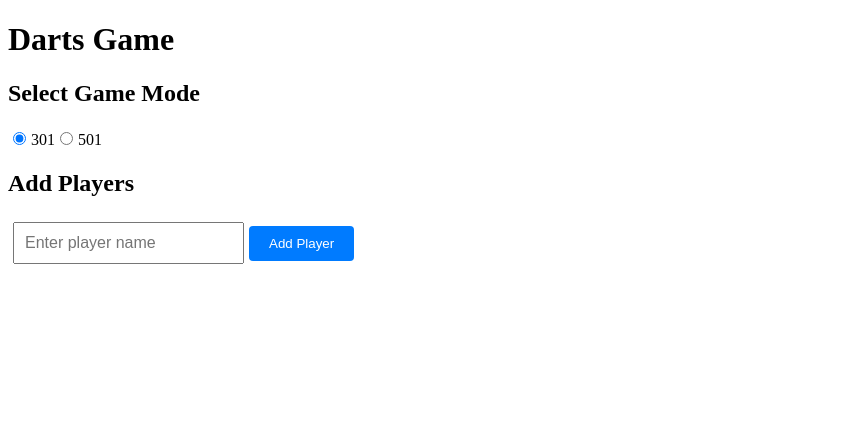
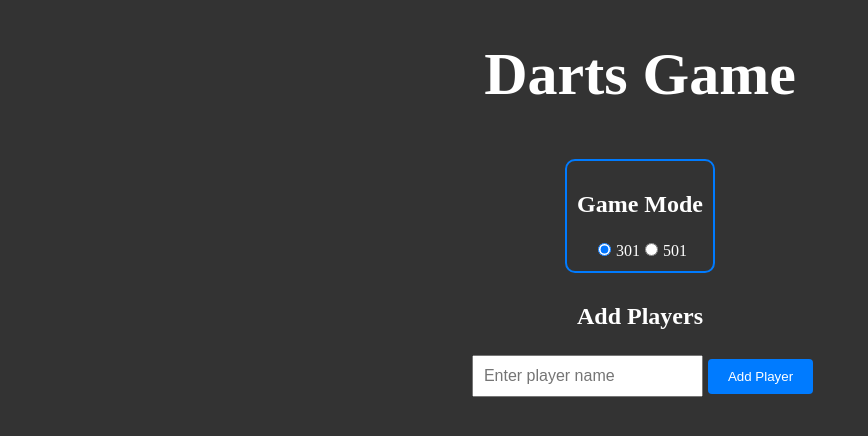
Before and after one commit to Alis-1/Darts_Project, a React (Vite) app: page / in a window 1280 px wide. Shown: the top 436 px of the page, without its empty margins (0-868 px from the left). Built offline with nearby package versions, Linux system fonts and the light colour scheme.

Commit message:
muokkailin tyylejä

```diff
--- a/src/app.css
+++ b/src/app.css
@@ -1,19 +1,28 @@
-#root {
-    font-family: Inter, system-ui, Avenir, Helvetica, Arial, sans-serif;
-    line-height: 1.5;
-    font-weight: 400;
 
-    color-scheme: light dark;
-    color: rgba(255, 255, 255, 0.87);
-    background-color: #242424;
-}
-
-.App {
+#app {
   text-align: center;
 }
 
+body {
+  background-color: #333; /* Tummanharmaa väri */
+  color: white;
+}
+
 h1 {
-  color: black;
+  font-size: 60px;
+}
+
+#gamemode {
+  border: 2px solid #007bff;
+  padding: 10px;
+  border-radius: 10px;
+  display: inline-block;
+  margin: 10px;
+  transition: box-shadow 0.3s ease-in-out;
+}
+
+#gamemode:hover {
+  box-shadow: 5px 5px 8px rgba(0, 0, 0, 0.5);
 }
 
 input {
--- a/src/components/GameModeSelector.jsx
+++ b/src/components/GameModeSelector.jsx
@@ -5,8 +5,8 @@ function GameModeSelector() {
   const { gameMode, setGameMode } = useContext(GameContext);
 
   return (
-    <div>
-      <h2>Select Game Mode</h2>
+    <div id='gamemode'>
+      <h2>Game Mode</h2>
       <label>
         <input
           type="radio"
```
